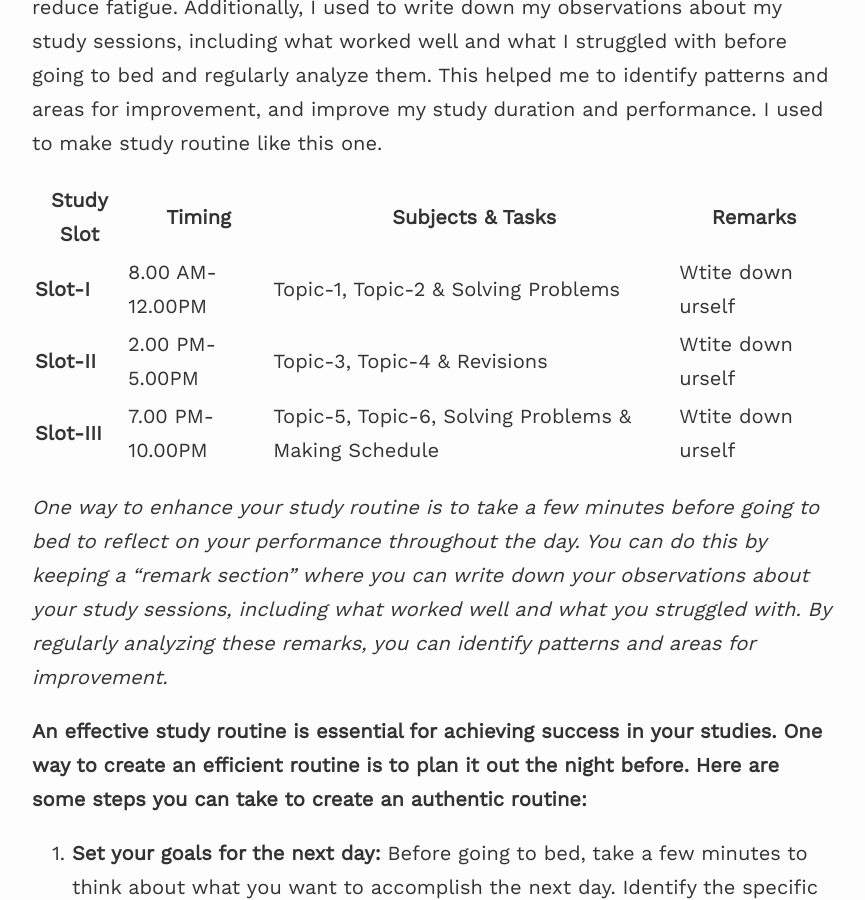
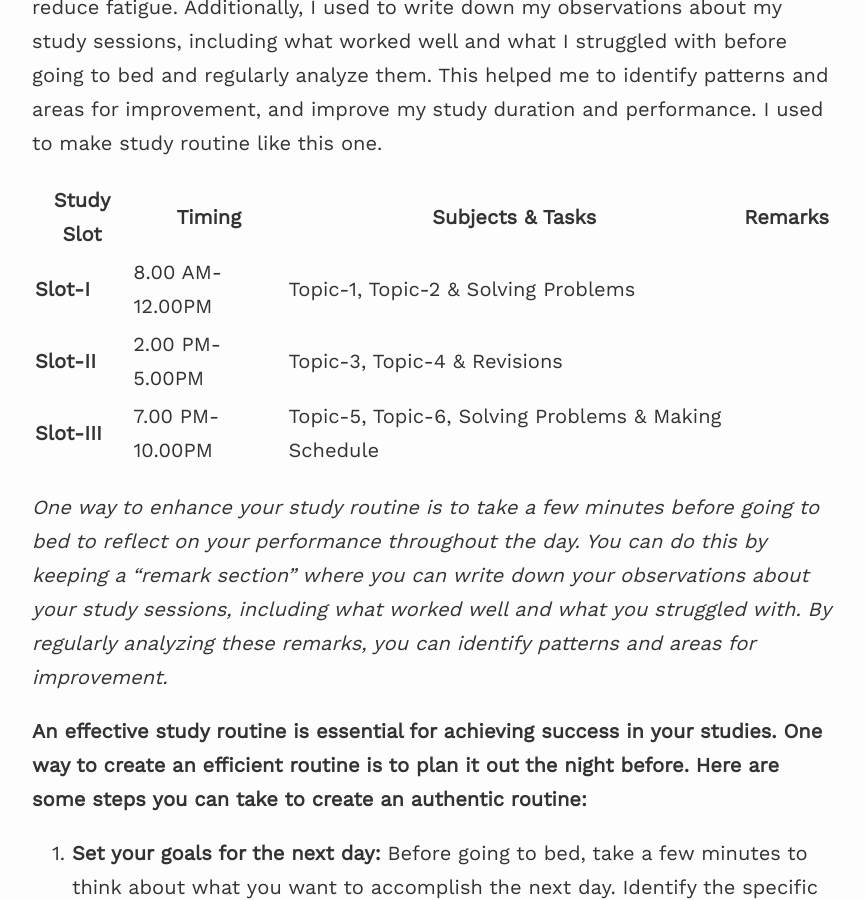
Before and after one commit to Samarjeetkumarsingh/website, a Jekyll site: the page built from _posts/2023-01-29-what-was-your-study-schedule.md, in a window 1280 px wide and 900 px high, scrolled down 638 px. Shown: the whole window, without its empty margins (208-1073 px from the left). Built offline with Jekyll 4.4.1, drawn with Linux system fonts in a browser that asks for light colours; nearby versions of some CDN libraries.

Commit message:
Update 2023-01-29-what-was-your-study-schedule.md

```diff
--- a/_posts/2023-01-29-what-was-your-study-schedule.md
+++ b/_posts/2023-01-29-what-was-your-study-schedule.md
@@ -9,9 +9,9 @@
 
 |**Study Slot**| **Timing** | **Subjects & Tasks** | **Remarks** |
 | ---------|------| ---------------|-------|
-| **Slot-I** | 8.00 AM-12.00PM     | Topic-1, Topic-2 & Solving Problems | Wtite down urself |
-| **Slot-II**| 2.00 PM-5.00PM      | Topic-3, Topic-4 & Revisions | Wtite down urself|
-| **Slot-III**| 7.00 PM-10.00PM    | Topic-5, Topic-6, Solving Problems & Making Schedule | Wtite down urself|
+| **Slot-I** | 8.00 AM-12.00PM     | Topic-1, Topic-2 & Solving Problems |  |
+| **Slot-II**| 2.00 PM-5.00PM      | Topic-3, Topic-4 & Revisions | |
+| **Slot-III**| 7.00 PM-10.00PM    | Topic-5, Topic-6, Solving Problems & Making Schedule | |
 
 
 *One way to enhance your study routine is to take a few minutes before going to bed to reflect on your performance throughout the day. You can do this by keeping a "remark section" where you can write down your observations about your study sessions, including what worked well and what you struggled with. By regularly analyzing these remarks, you can identify patterns and areas for improvement.*
```
